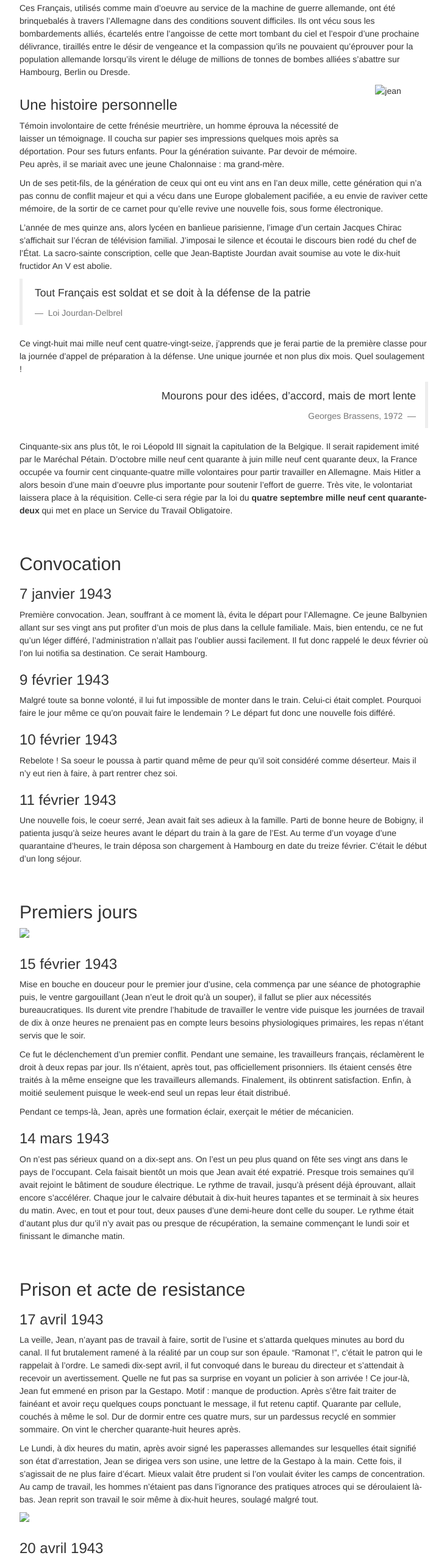
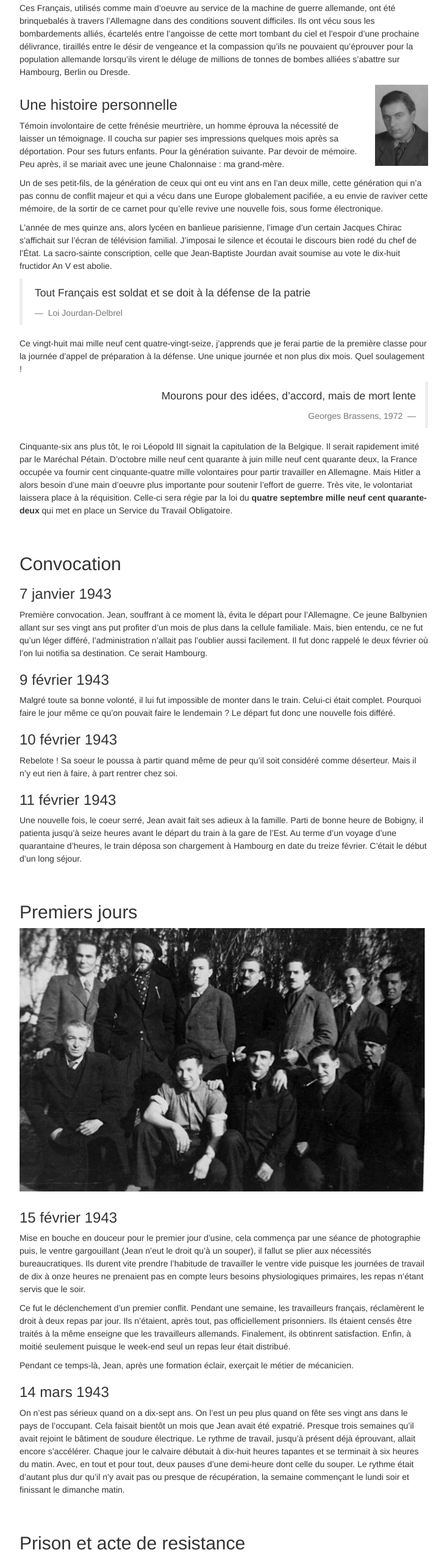
Before and after one commit to enzbang/www.ramonat.fr, a plain HTML site: page jean/index.html in a window 1280 px wide. Shown: the part 820-3380 px from the top of the page at 61% size, without its empty margins (273-1006 px from the left). Drawn offline with nearby package versions, Linux system fonts and the light colour scheme.

Commit message:
Fix image src

```diff
--- a/jean/index.html
+++ b/jean/index.html
@@ -49,7 +49,7 @@ Une histoire personnelle
 <p>Témoin involontaire de cette frénésie meurtrière, un homme éprouva la nécessité de laisser un témoignage. Il coucha sur papier ses impressions quelques mois après sa déportation. Pour ses futurs enfants. Pour la génération suivante. Par devoir de mémoire. Peu après, il se mariait avec une jeune Chalonnaise : ma grand-mère.</p>
 </div>
 <div class="col-xs-12 col-md-2">
-<p><img src="jpg/jean/vignettes/JeanRamonat-29-11-1943.jpg-s.jpg"
+<p><img src="../jpg/jean/vignettes/JeanRamonat-29-11-1943.jpg-s.jpg"
      alt="jean" class="img-responsive"/></p>
 </div>
 </div>
@@ -85,7 +85,7 @@ Georges Brassens, 1972
 <h2 id="premiers-jours">Premiers jours</h2>
 <div class="row">
 <div class="col-xs-12">
-<p><img src="jpg/jean/STO-Groupe1.jpg" class="img-responsive" /></p>
+<p><img src="../jpg/jean/STO-Groupe1.jpg" class="img-responsive" /></p>
 </div>
 </div>
 <h3 id="février-1943-3">15 février 1943</h3>
@@ -100,7 +100,7 @@ Georges Brassens, 1972
 <p>Le Lundi, à dix heures du matin, après avoir signé les paperasses allemandes sur lesquelles était signifié son état d’arrestation, Jean se dirigea vers son usine, une lettre de la Gestapo à la main. Cette fois, il s’agissait de ne plus faire d’écart. Mieux valait être prudent si l’on voulait éviter les camps de concentration. Au camp de travail, les hommes n’étaient pas dans l’ignorance des pratiques atroces qui se déroulaient là-bas. Jean reprit son travail le soir même à dix-huit heures, soulagé malgré tout.</p>
 <div class="row">
 <div class="col-xs-12">
-<p><img src="jpg/jean/prison.jpg" class="img-responsive" /></p>
+<p><img src="../jpg/jean/prison.jpg" class="img-responsive" /></p>
 </div>
 </div>
 <h3 id="avril-1943-1">20 avril 1943</h3>
@@ -132,7 +132,7 @@ Force">RAF</abbr> sur Hambourg. Le vingt-quatre juillet à minuit cinquante-sept
 <h2 id="retour-à-hambourg">Retour à Hambourg</h2>
 <div class="row">
 <div class="col-xs-12">
-<p><img src="jpg/jean/Groupe2.jpg" class="img-responsive" /></p>
+<p><img src="../jpg/jean/Groupe2.jpg" class="img-responsive" /></p>
 </div>
 </div>
 <h3 id="octobre-1943">3 octobre 1943</h3>
```
